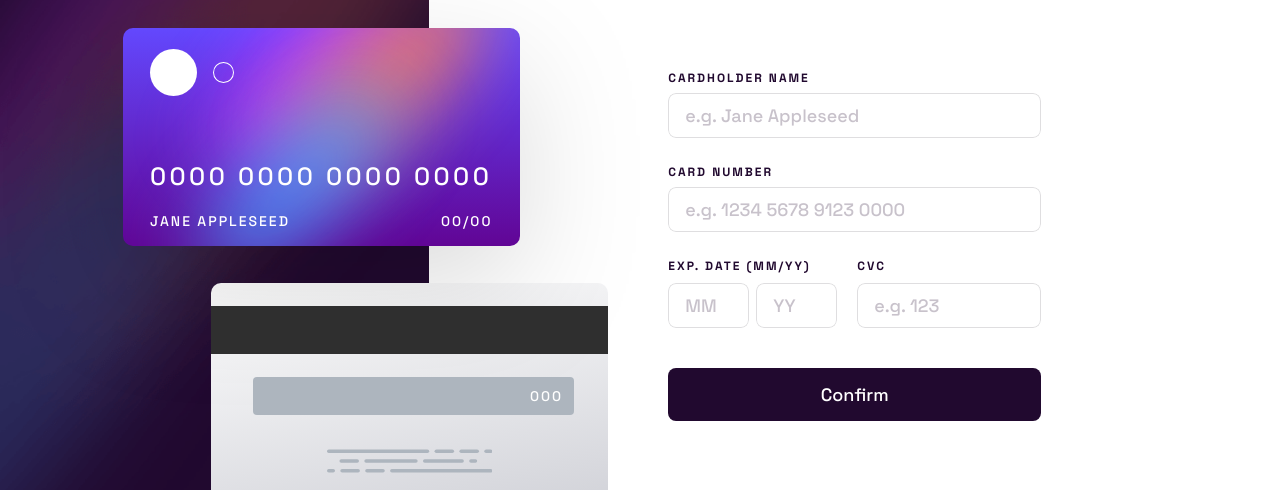
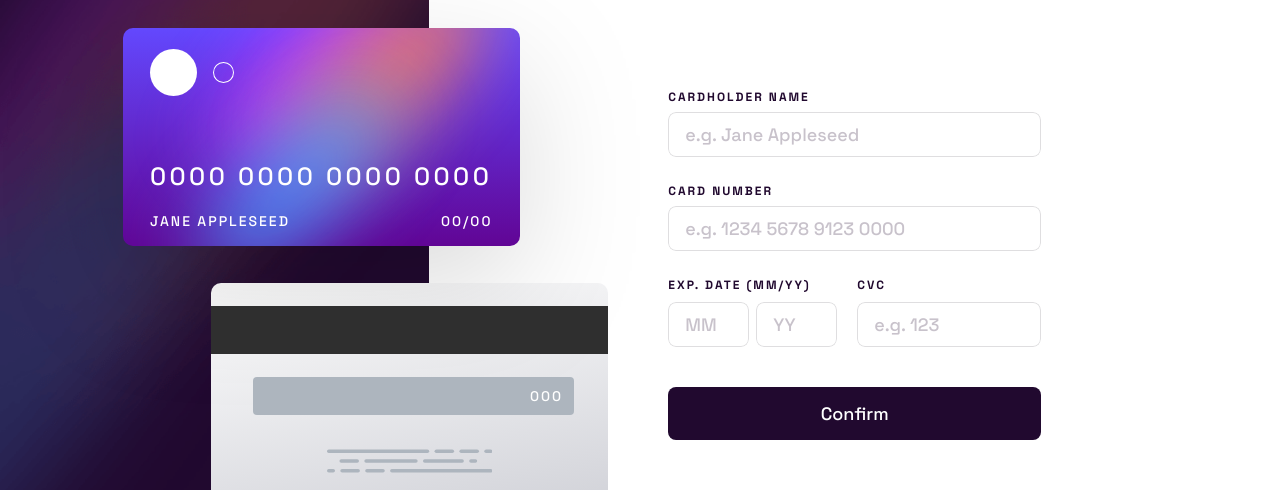
Before and after one commit to okeke-ugochukwu/Frontend_mentor_challenge_interactive_card_details_form, a plain HTML site: page index.html in a window 1280 px wide. Shown: the part 136-626 px from the top of the page. Drawn offline with Linux system fonts and the light colour scheme.

Commit message:
Hotfix: Details

```diff
--- a/scss/style.scss
+++ b/scss/style.scss
@@ -690,7 +690,6 @@ input.btn {
    }
 
    @include desktop {
-      margin-top: -4.65vh;
 
       form {
          gap: 26px;
```
Also changed, not shown: css/style.css.
